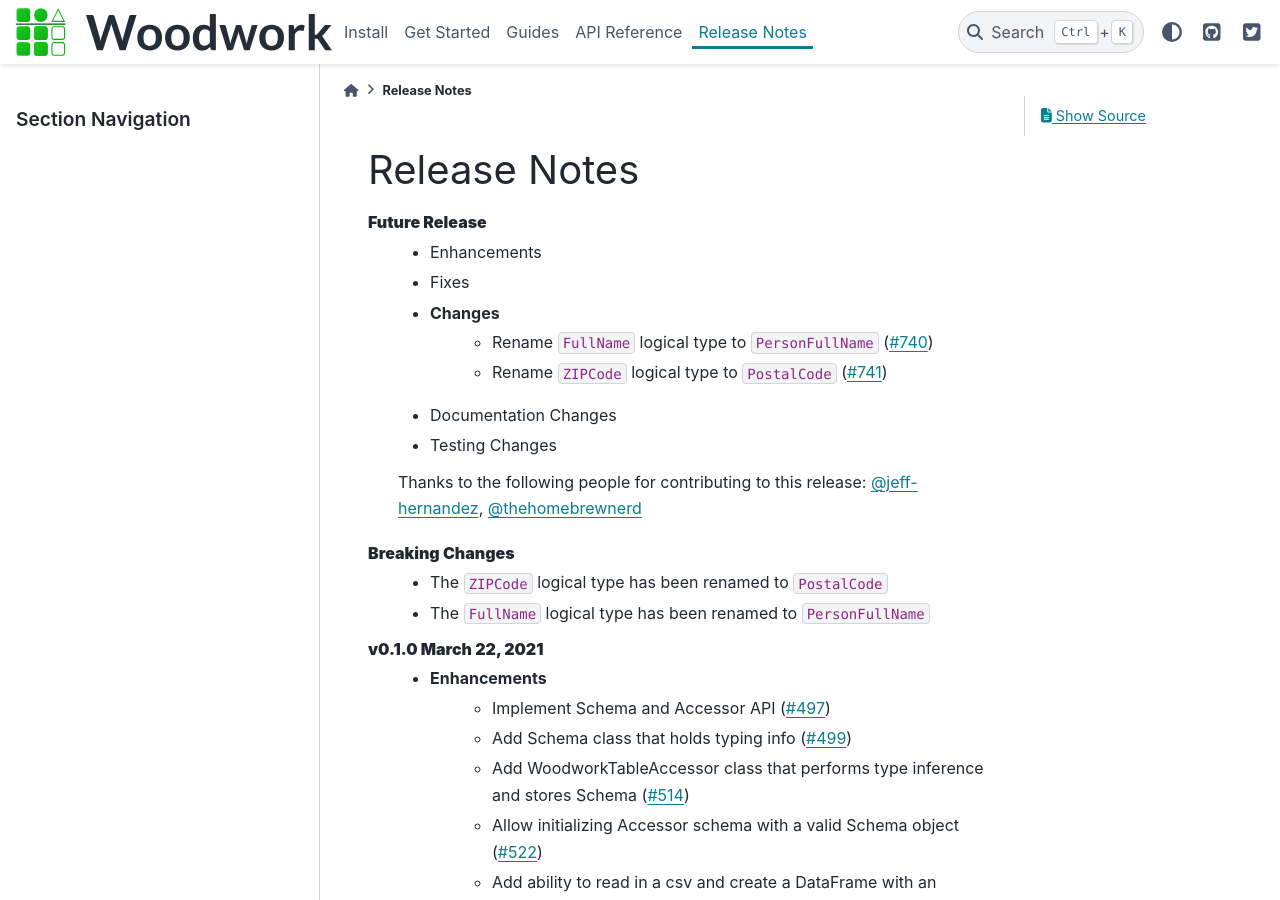
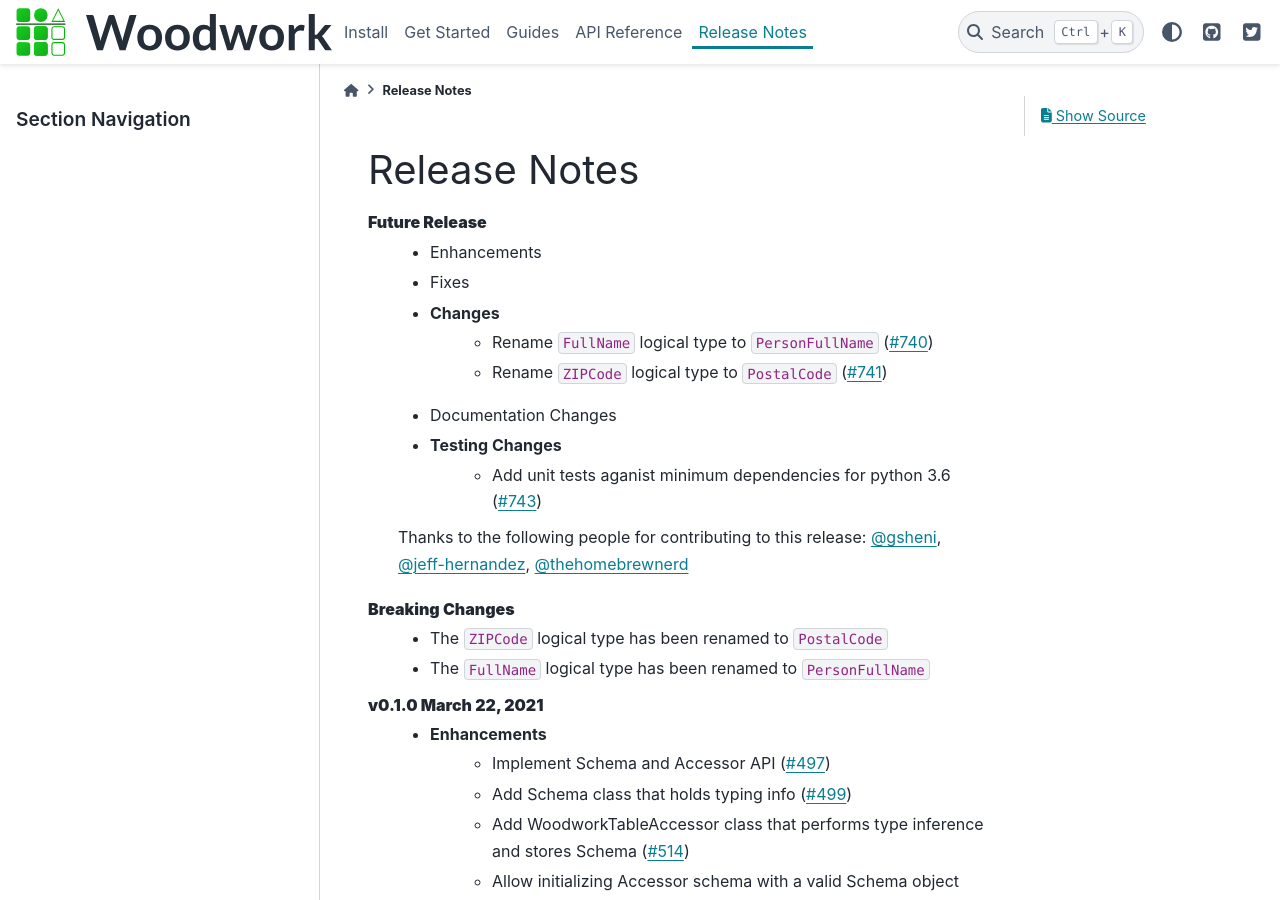
Before and after one commit to alteryx/woodwork, a Sphinx documentation site: the page built from docs/source/release_notes.rst, in a window 1280 px wide and 900 px high. Built offline with Sphinx 7.4.7 and the PyData theme 0.15.4, drawn with Linux system fonts in a browser that asks for light colours; comment, search, counter and statistics services are not loaded.

Commit message:
update release notes

```diff
--- a/docs/source/release_notes.rst
+++ b/docs/source/release_notes.rst
@@ -10,9 +10,10 @@ Release Notes
         * Rename ``ZIPCode`` logical type to ``PostalCode`` (:pr:`741`)
     * Documentation Changes
     * Testing Changes
+        * Add unit tests aganist minimum dependencies for python 3.6 (:pr:`743`)
 
     Thanks to the following people for contributing to this release:
-    :user:`jeff-hernandez`, :user:`thehomebrewnerd`
+    :user:`gsheni`, :user:`jeff-hernandez`, :user:`thehomebrewnerd`
 
 **Breaking Changes**
     * The ``ZIPCode`` logical type has been renamed to ``PostalCode``
```
